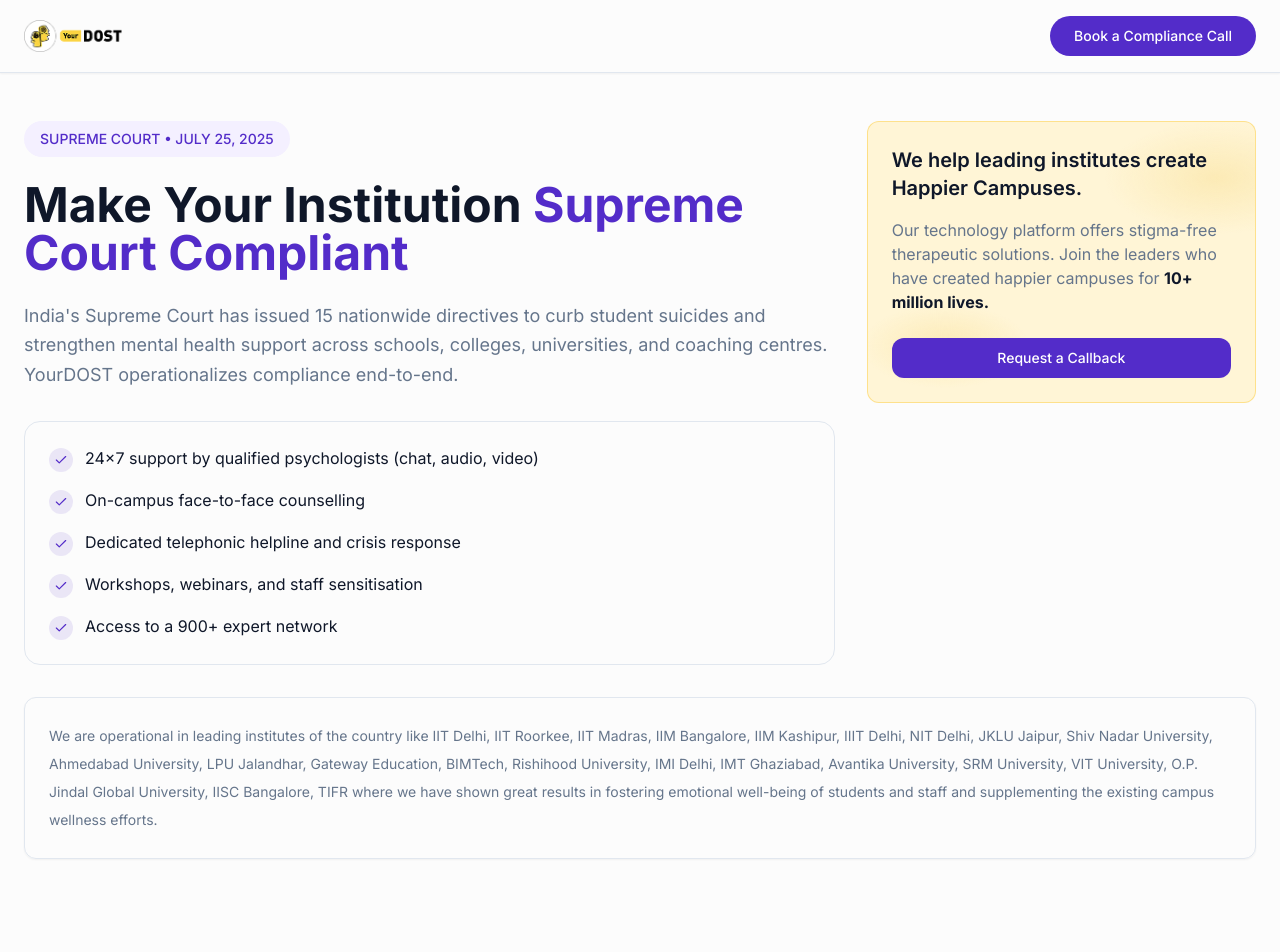
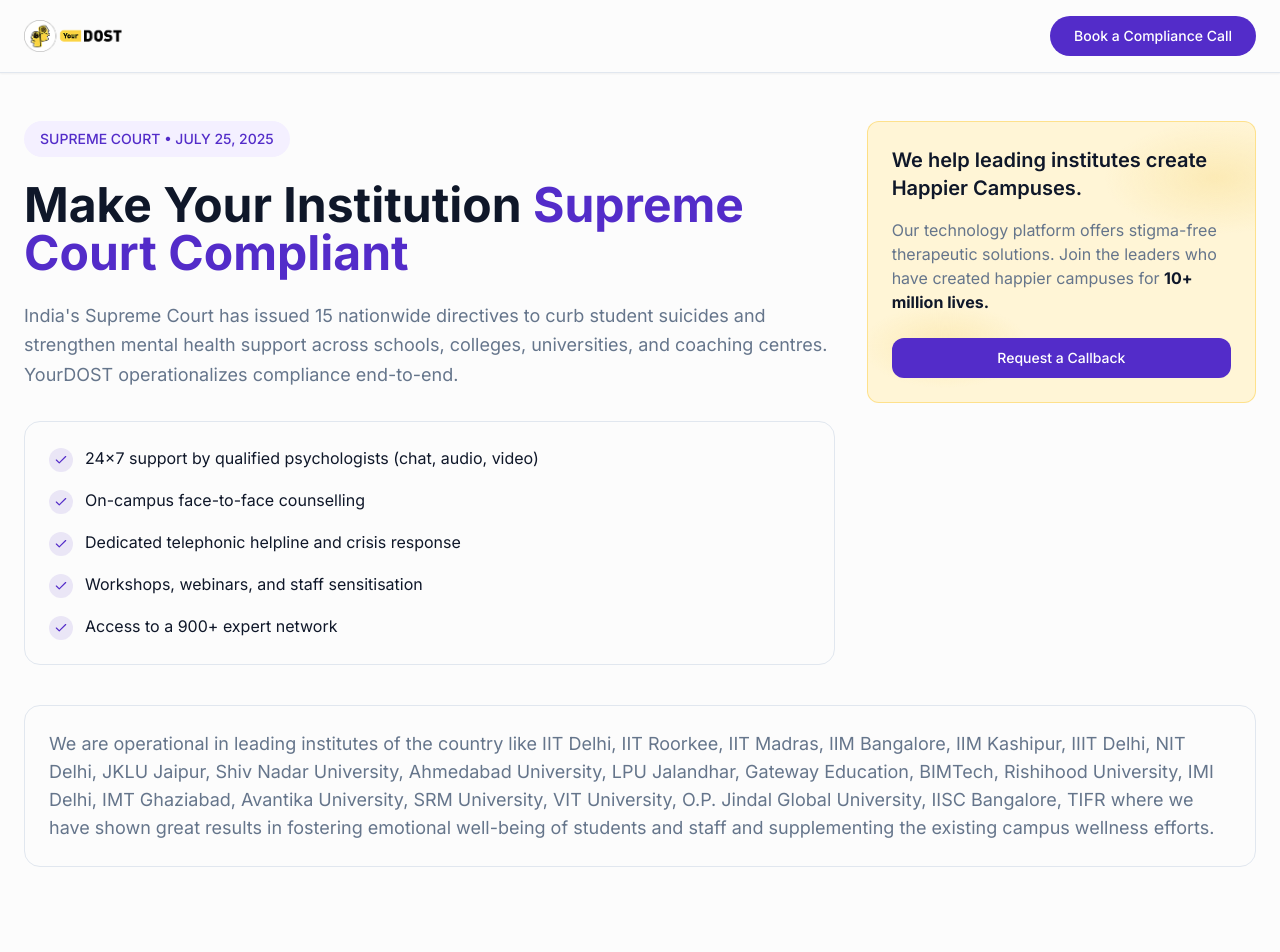
Before and after one commit to kamalsaubhagyasingh-blip/lovable-guidelines-showcase, a React (Vite) app: page / in a window 1280 px wide. Shown: the top 952 px of the page. Built offline with nearby package versions, Linux system fonts and the light colour scheme.

Commit message:
Refactor: Beautify institutes card
Adjust the styling of the institutes card to better align with the overall page design.

```diff
--- a/src/components/HeroSection.tsx
+++ b/src/components/HeroSection.tsx
@@ -56,9 +56,9 @@ const HeroSection = () => {
 
 
       {/* Operational Institutes Card */}
-      <Card className="mt-8">
-        <CardContent className="pt-6">
-          <p className="text-sm leading-7 text-muted-foreground">
+      <Card className="mt-10 bg-card-background border border-border rounded-2xl shadow-[var(--shadow-md)]">
+        <CardContent className="p-6">
+          <p className="text-base md:text-lg leading-7 text-muted-foreground">
             We are operational in leading institutes of the country like IIT Delhi, IIT Roorkee, IIT Madras, IIM Bangalore, IIM Kashipur, IIIT Delhi, NIT Delhi, JKLU Jaipur, Shiv Nadar University, Ahmedabad University, LPU Jalandhar, Gateway Education, BIMTech, Rishihood University, IMI Delhi, IMT Ghaziabad, Avantika University, SRM University, VIT University, O.P. Jindal Global University, IISC Bangalore, TIFR where we have shown great results in fostering emotional well-being of students and staff and supplementing the existing campus wellness efforts.
           </p>
         </CardContent>
```
